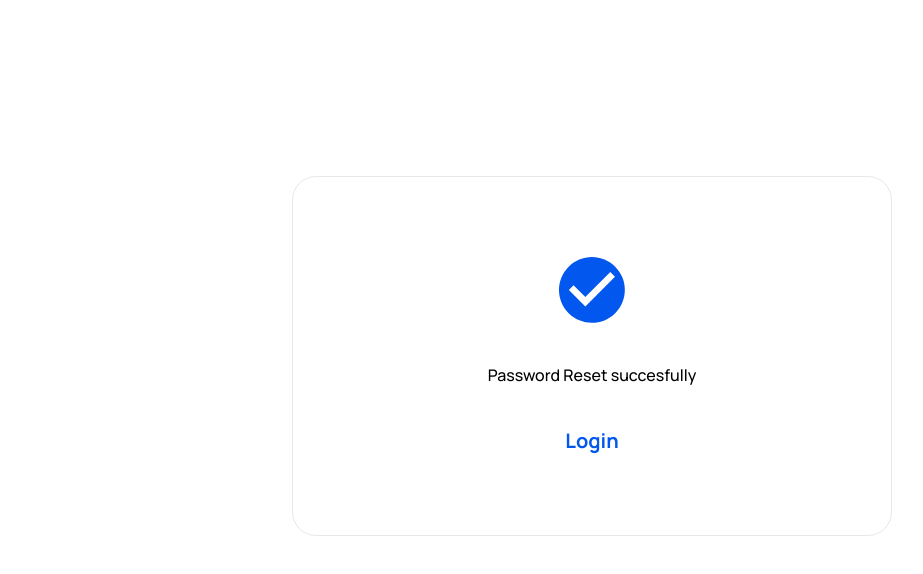
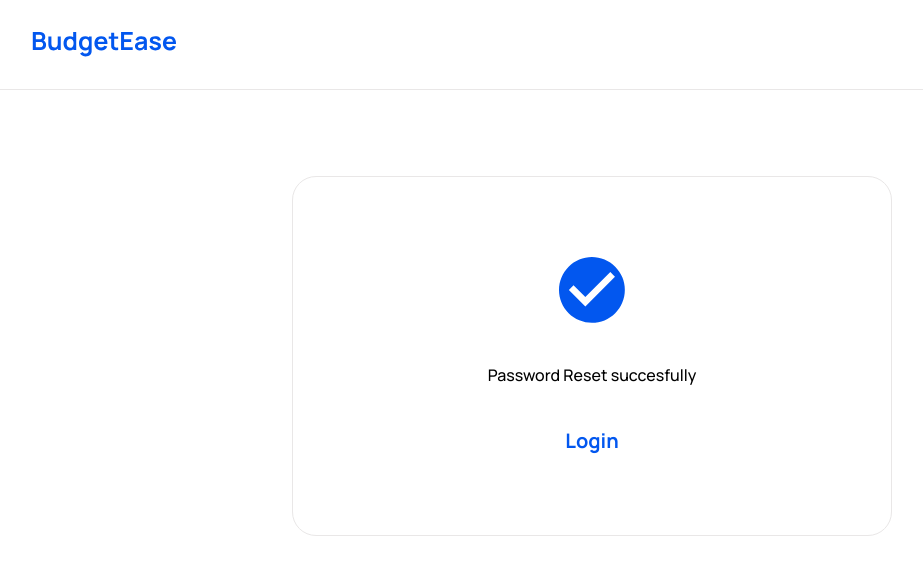
Before and after one commit to Hemdee1/hackops-budgetease, a Next.js app: page /create/password-successful in a window 1280 px wide. Shown: the top 574 px of the page, without its empty margins (48-971 px from the left). Built offline with nearby package versions, Linux system fonts and the light colour scheme.

Commit message:
update password successful page

```diff
--- a/src/pages/create/password-successful.tsx
+++ b/src/pages/create/password-successful.tsx
@@ -1,9 +1,12 @@
+import AuthHeader from "@/components/authHeader";
 import MarkIcon from "@/icons/markIcon";
 import Link from "next/link";
 
 const Page = () => {
   return (
     <div className="py-24">
+      <AuthHeader />
+
       <div className="w-[600px] mt-20 max-w-full mx-auto border-gray4 border  rounded-3xl px-5 sm:px-10 py-20">
         <div className="flex flex-col gap-10 items-center">
           <MarkIcon />
```
